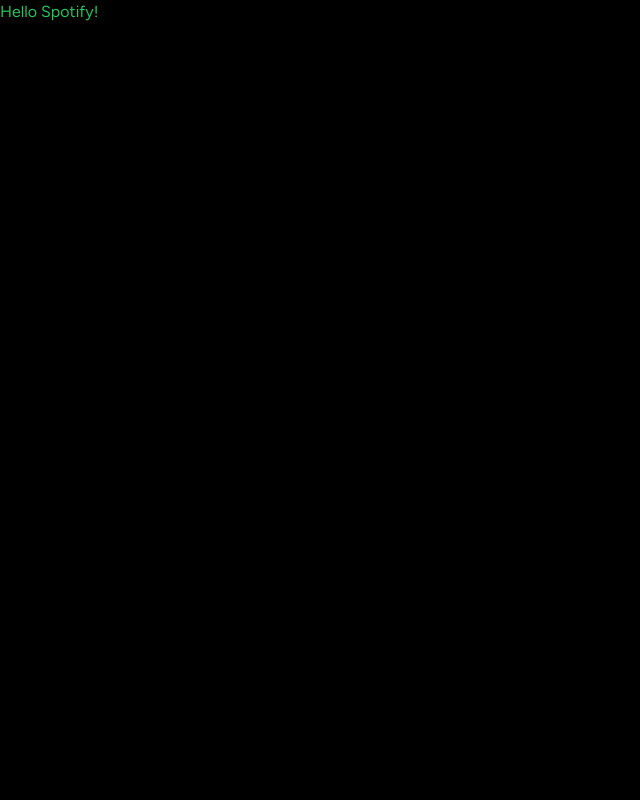
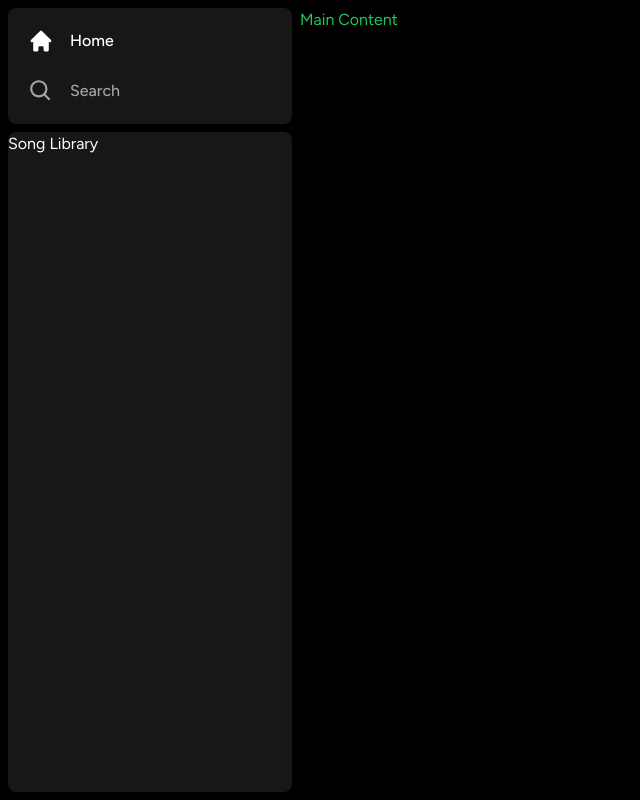
Before and after one commit to pjleb90/spotify, a Next.js app: page / in a window 1280 px wide. Shown: the whole page, without its empty margins (0-640 px from the left). Built offline with nearby package versions, Linux system fonts and the light colour scheme.

Commit message:
created sidebar

```diff
--- a/app/(site)/page.tsx
+++ b/app/(site)/page.tsx
@@ -1,7 +1,7 @@
 export default function Home() {
   return (
     <div className="text-green-500">
-      Hello Spotify!
+      Main Content
     </div>
   )
 }
--- a/app/layout.tsx
+++ b/app/layout.tsx
@@ -1,11 +1,13 @@
 import './globals.css'
 import { Figtree } from 'next/font/google'
+
+import Sidebar from '@/components/Sidebar'
 
 const font = Figtree({ subsets: ['latin'] })
 
 export const metadata = {
   title: 'Spotify',
-  description: 'A Spotify close inspired by Code with Antonio',
+  description: 'A Spotify clone inspired by Code with Antonio',
 }
 
 export default function RootLayout({
@@ -15,7 +17,11 @@
 }) {
   return (
     <html lang="en">
-      <body className={font.className}>{children}</body>
+      <body className={font.className}>
+        <Sidebar>
+          {children}
+        </Sidebar>
+      </body>
     </html>
   )
 }
--- /dev/null
+++ b/components/Box.tsx
@@ -0,0 +1,28 @@
+import { twMerge } from "tailwind-merge";
+
+interface BoxProps {
+  children: React.ReactNode;
+  className?: string;
+}
+
+const Box: React.FC<BoxProps> = ({
+  children,
+  className
+ }) => {
+  return (
+    <div
+      className={twMerge(
+        `
+        bg-neutral-900
+        rounded-lg
+        h-fit
+        w-full
+        `,
+        className
+      )}>
+      {children}
+    </div>
+  );
+}
+
+export default Box;
--- /dev/null
+++ b/components/Sidebar.tsx
@@ -0,0 +1,76 @@
+'use client';
+
+import { usePathname } from "next/navigation"
+import { useMemo } from "react";
+
+import { HiHome } from "react-icons/hi";
+import { BiSearch } from "react-icons/bi";
+
+import Box from "./Box";
+import SidebarItem from "./SidebarItem";
+
+interface SidebarProps {
+    children: React.ReactNode;
+}
+
+const Sidebar: React.FC<SidebarProps> = ({
+    children
+}) => {
+    const pathname = usePathname();
+    const routes = useMemo(() => [
+        {
+            icon: HiHome,
+            label: 'Home',
+            active: pathname !== '/search',
+            href: '/',
+        },
+        {
+            icon: BiSearch,
+            label: 'Search',
+            active: pathname === '/search',
+            href: '/search'
+        }
+    ], [pathname]);
+
+    return (
+        <div className="flex h-full">
+            <div className="
+                    hidden
+                    md:flex
+                    flex-col
+                    gap-y-2
+                    bg-black
+                    h-full
+                    w-[300px]
+                    p-2
+                "
+            >
+                <Box>
+                    <div className="
+                        flex
+                        flex-col
+                        gap-y-4
+                        px-5
+                        py-4
+                        "
+                    >
+                        {routes.map((item) => (
+                            <SidebarItem
+                                key={item.label}
+                                {...item}
+                            />
+                        ))}
+                    </div>
+                </Box>
+                <Box className="overflow-y-auto h-full">
+                    Song Library
+                </Box>
+            </div>
+            <main className="h-full flex-1 overflow-y-auto py-2">
+                {children}
+            </main>
+        </div>
+      );
+}
+
+export default Sidebar;
--- /dev/null
+++ b/components/SidebarItem.tsx
@@ -0,0 +1,47 @@
+import Link from 'next/link';
+import { IconType } from 'react-icons';
+import { twMerge } from 'tailwind-merge';
+
+interface SidebarItemProps {
+    icon: IconType;
+    label: string;
+    active?: boolean;
+    href: string;
+}
+
+const SidebarItem: React.FC<SidebarItemProps> = ({
+    icon: Icon,
+    label,
+    active,
+    href
+}) => {
+  return (
+    <Link
+        href={href}
+        className={twMerge(`
+            flex
+            flex-row
+            h-auto
+            items-center
+            w-full
+            gap-x-4
+            text-md
+            font-medium
+            cursor-pointer
+            hover:text-white
+            transition
+            text-neutral-400
+            py-1`,
+            active && "text-white"      // highlight Home by default
+        )
+      }
+    >
+      <Icon size={26} />
+        <p className="truncate w-100">
+            {label}
+        </p>
+    </Link>
+   );
+}
+
+export default SidebarItem;
--- a/package.json
+++ b/package.json
@@ -19,6 +19,8 @@
     "postcss": "8.4.24",
     "react": "18.2.0",
     "react-dom": "18.2.0",
+    "react-icons": "^4.10.1",
+    "tailwind-merge": "^1.13.2",
     "tailwindcss": "3.3.2",
     "typescript": "5.1.6"
   }
```
Also changed, not shown: 1 other file (tests, documents, lock files or other folders).
